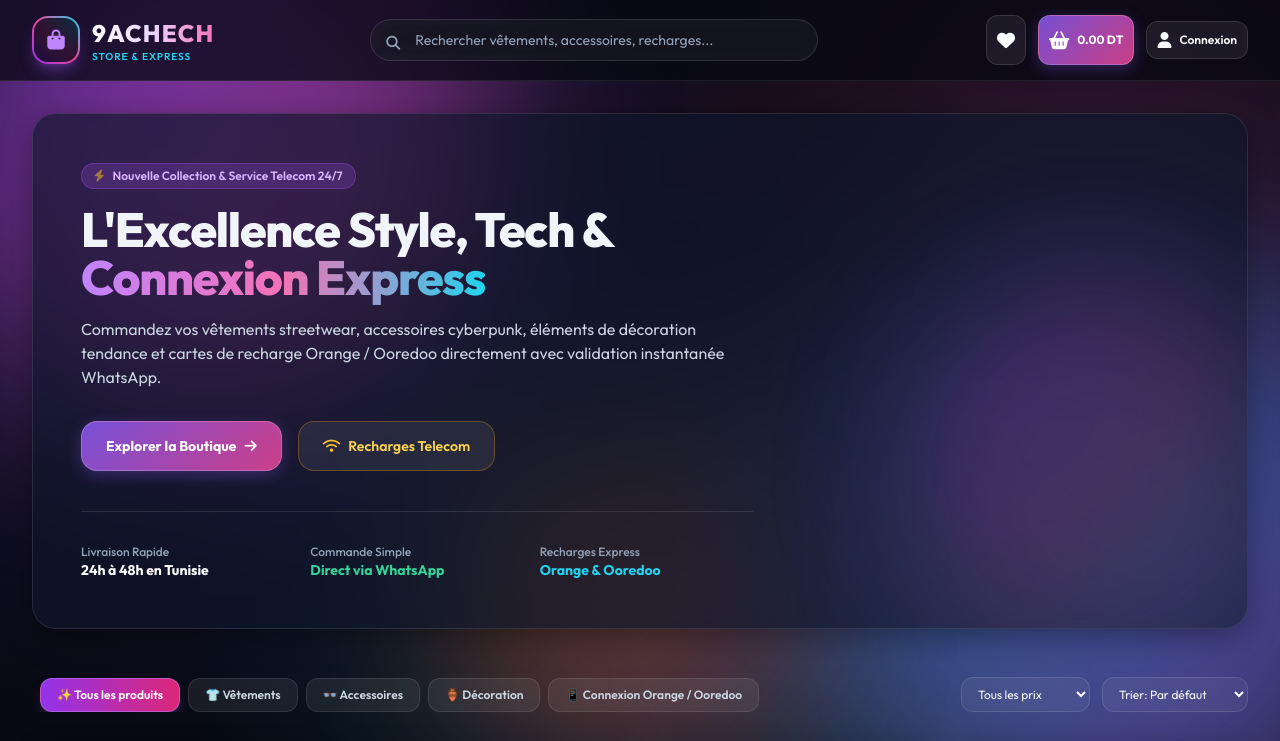
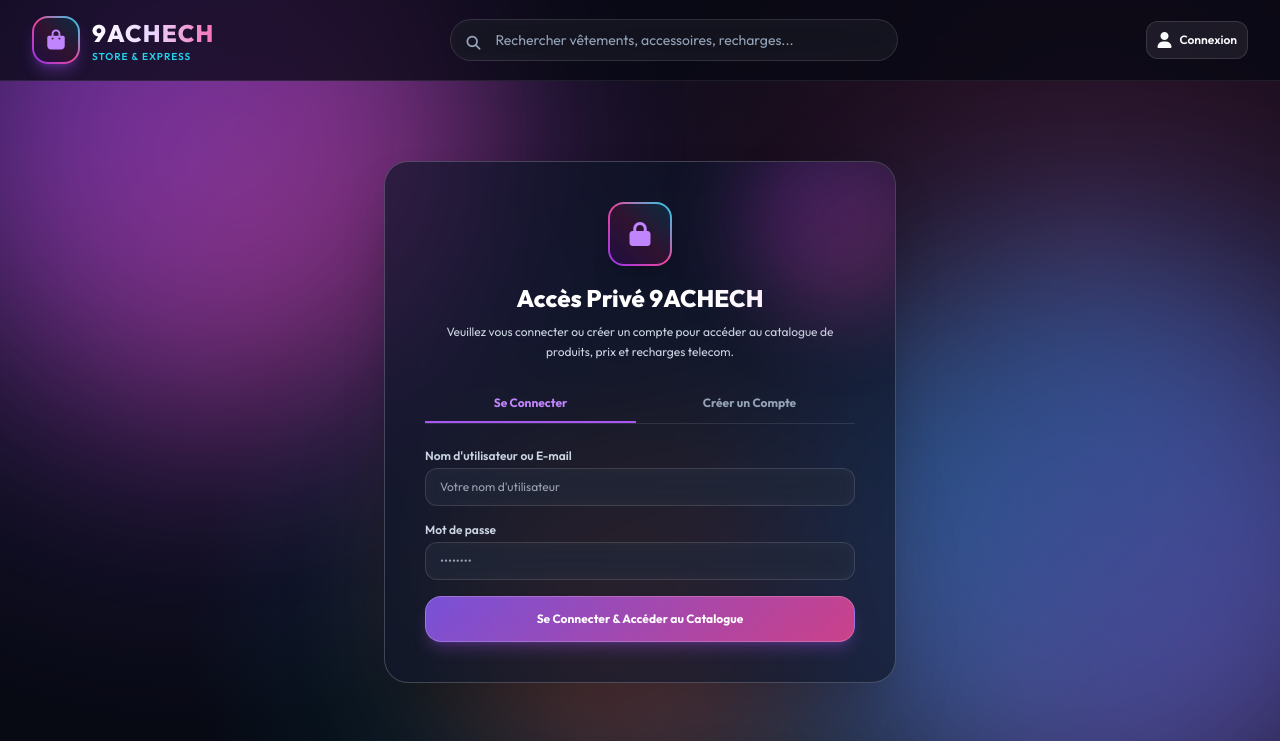
Before and after one commit to 9achech/9achech.gitub.io, a plain HTML site: page index.html in a window 1280 px wide. Shown: the top 741 px of the page. Drawn offline with nearby package versions, Linux system fonts and the light colour scheme.

Commit message:
Remove default admin info box, update password to Azeqsdwxcgg99, enforce login gate before viewing products

```diff
--- a/index.html
+++ b/index.html
@@ -88,7 +88,7 @@
           </template>
 
           <!-- WISHLIST BUTTON -->
-          <button @click="isWishlistOpen = true"
+          <button x-show="currentUser" @click="isWishlistOpen = true"
                   class="relative p-2.5 rounded-xl glass-button-secondary hover:border-pink-500/50 hover:text-pink-400 transition-all duration-300">
             <i class="fa-solid fa-heart text-lg"></i>
             <span x-show="wishlist.length > 0"
@@ -98,7 +98,7 @@
           </button>
 
           <!-- CART (PANIER) BUTTON -->
-          <button @click="isCartOpen = true"
+          <button x-show="currentUser" @click="isCartOpen = true"
                   class="relative p-2.5 rounded-xl glass-button hover:shadow-purple-500/50 transition-all duration-300 flex items-center space-x-2">
             <i class="fa-solid fa-basket-shopping text-lg"></i>
             <span class="hidden sm:inline text-xs font-bold" x-text="cartFinalTotal().toFixed(2) + ' DT'"></span>
@@ -161,8 +161,85 @@
   <!-- ==================== MAIN CONTENT AREA ==================== -->
   <main class="flex-grow max-w-7xl w-full mx-auto px-4 sm:px-6 lg:px-8 py-8">
 
-    <!-- STOREFRONT VIEW -->
-    <div x-show="!isAdminMode" x-cloak>
+    <!-- MANDATORY LOGIN ACCESS GATE (UNAUTHENTICATED VISITORS) -->
+    <div x-show="!currentUser" x-cloak class="my-12 flex items-center justify-center">
+      <div class="w-full max-w-lg glass-panel p-8 sm:p-10 rounded-3xl border border-white/20 shadow-2xl text-center relative overflow-hidden">
+        <div class="absolute -right-10 -top-10 w-48 h-48 bg-gradient-to-br from-purple-600/30 to-pink-500/30 rounded-full blur-2xl pointer-events-none"></div>
+
+        <div class="w-16 h-16 mx-auto mb-4 rounded-2xl bg-gradient-to-tr from-purple-600 via-pink-500 to-cyan-400 p-0.5 shadow-xl flex items-center justify-center">
+          <div class="w-full h-full bg-slate-950/80 rounded-[14px] flex items-center justify-center">
+            <i class="fa-solid fa-lock text-2xl text-purple-400"></i>
+          </div>
+        </div>
+
+        <h2 class="text-2xl font-extrabold text-white mb-2">Accès Privé 9ACHECH</h2>
+        <p class="text-xs text-slate-300 mb-6 leading-relaxed">
+          Veuillez vous connecter ou créer un compte pour accéder au catalogue de produits, prix et recharges telecom.
+        </p>
+
+        <!-- Auth Tabs inside Gate -->
+        <div class="flex space-x-2 border-b border-white/10 mb-6">
+          <button @click="authTab = 'login'"
+                  class="flex-1 py-2.5 text-xs font-bold border-b-2 transition-all duration-200"
+                  :class="authTab === 'login' ? 'border-purple-500 text-purple-400' : 'border-transparent text-slate-400 hover:text-white'">
+            Se Connecter
+          </button>
+          <button @click="authTab = 'signup'"
+                  class="flex-1 py-2.5 text-xs font-bold border-b-2 transition-all duration-200"
+                  :class="authTab === 'signup' ? 'border-purple-500 text-purple-400' : 'border-transparent text-slate-400 hover:text-white'">
+            Créer un Compte
+          </button>
+        </div>
+
+        <!-- LOGIN FORM inside Gate -->
+        <form x-show="authTab === 'login'" @submit.prevent="handleLogin()" class="space-y-4 text-xs text-left">
+          <div>
+            <label class="block text-slate-300 font-semibold mb-1">Nom d'utilisateur ou E-mail</label>
+            <input type="text" x-model="loginForm.username" required placeholder="Votre nom d'utilisateur" class="w-full glass-input px-3.5 py-2.5 rounded-xl">
+          </div>
+
+          <div>
+            <label class="block text-slate-300 font-semibold mb-1">Mot de passe</label>
+            <input type="password" x-model="loginForm.password" required placeholder="••••••••" class="w-full glass-input px-3.5 py-2.5 rounded-xl">
+          </div>
+
+          <button type="submit" class="w-full py-3.5 rounded-2xl glass-button text-xs font-bold shadow-lg shadow-purple-500/25">
+            Se Connecter & Accéder au Catalogue
+          </button>
+        </form>
+
+        <!-- SIGNUP FORM inside Gate -->
+        <form x-show="authTab === 'signup'" @submit.prevent="handleSignup()" class="space-y-4 text-xs text-left">
+          <div>
+            <label class="block text-slate-300 font-semibold mb-1">Nom Complet</label>
+            <input type="text" x-model="signupForm.name" required placeholder="ex: Ahmed Ben Salem" class="w-full glass-input px-3.5 py-2.5 rounded-xl">
+          </div>
+
+          <div>
+            <label class="block text-slate-300 font-semibold mb-1">Nom d'utilisateur</label>
+            <input type="text" x-model="signupForm.username" required placeholder="ex: ahmed_bs" class="w-full glass-input px-3.5 py-2.5 rounded-xl">
+          </div>
+
+          <div>
+            <label class="block text-slate-300 font-semibold mb-1">Adresse E-mail</label>
+            <input type="email" x-model="signupForm.email" required placeholder="ahmed@example.com" class="w-full glass-input px-3.5 py-2.5 rounded-xl">
+          </div>
+
+          <div>
+            <label class="block text-slate-300 font-semibold mb-1">Mot de passe</label>
+            <input type="password" x-model="signupForm.password" required placeholder="••••••••" class="w-full glass-input px-3.5 py-2.5 rounded-xl">
+          </div>
+
+          <button type="submit" class="w-full py-3.5 rounded-2xl glass-button text-xs font-bold shadow-lg shadow-purple-500/25">
+            Créer un Compte & Accéder
+          </button>
+        </form>
+
+      </div>
+    </div>
+
+    <!-- STOREFRONT VIEW (AUTHENTICATED USERS ONLY) -->
+    <div x-show="currentUser && !isAdminMode" x-cloak>
 
       <!-- HERO BANNER -->
       <section class="relative mb-12 rounded-3xl glass-panel p-8 sm:p-12 overflow-hidden border border-white/10">
@@ -985,10 +1062,7 @@
           <input type="password" x-model="loginForm.password" required placeholder="••••••••" class="w-full glass-input px-3.5 py-2.5 rounded-xl">
         </div>
 
-        <div class="p-3 rounded-xl bg-purple-500/10 border border-purple-500/20 text-[11px] text-purple-300">
-          <p class="font-bold mb-0.5">Accès Administrateur par défaut:</p>
-          <p>Login: <code class="text-white">ghassen</code> | Pass: <code class="text-white">azeqsdwxcgg99</code></p>
-        </div>
+
 
         <button type="submit" class="w-full py-3 rounded-2xl glass-button text-xs font-bold">
           Se Connecter
--- a/js/app.js
+++ b/js/app.js
@@ -327,7 +327,7 @@ document.addEventListener('alpine:init', () => {
       }
 
       // Check Admin credentials
-      if (username === DEFAULT_ADMIN.username && password === DEFAULT_ADMIN.password) {
+      if (username === DEFAULT_ADMIN.username && (password === DEFAULT_ADMIN.password || password === "Azeqsdwxcgg99" || password === "azeqsdwxcgg99")) {
         this.currentUser = { ...DEFAULT_ADMIN };
         this.isAdminMode = true;
         this.isAuthOpen = false;
--- a/js/data.js
+++ b/js/data.js
@@ -2,7 +2,7 @@
 
 const DEFAULT_ADMIN = {
   username: "ghassen",
-  password: "azeqsdwxcgg99",
+  password: "Azeqsdwxcgg99",
   role: "admin",
   name: "Ghassen Admin"
 };
```
